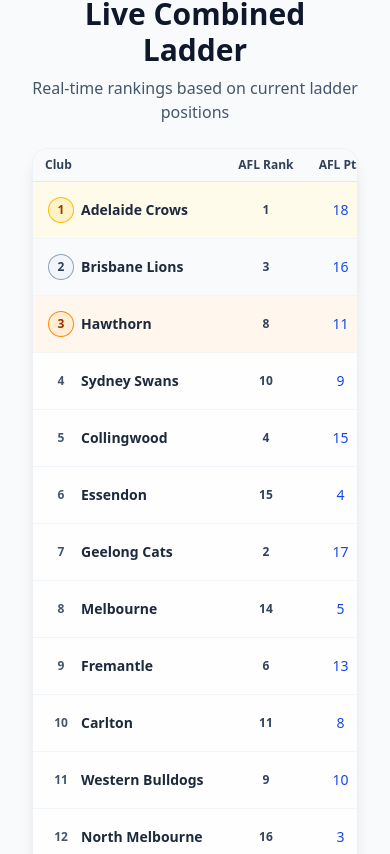
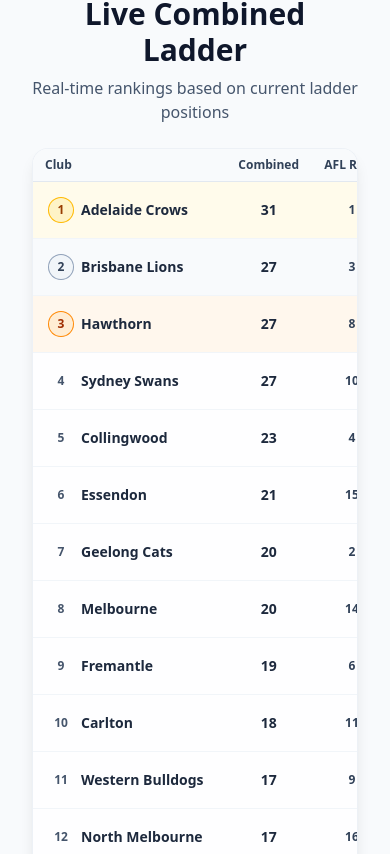
Before and after one commit to PalmyW/mcclelland, a Vue app: page / in a window 390 px wide. Shown: the part 2550-3404 px from the top of the page. Built offline with nearby package versions, Linux system fonts and the light colour scheme.

Commit message:
feat(ui): move Combined column to second position and update header to match

```diff
--- a/src/components/CombinedLadder.vue
+++ b/src/components/CombinedLadder.vue
@@ -17,11 +17,11 @@
           <thead>
             <tr class="bg-slate-50 dark:bg-slate-800 border-b border-slate-200 dark:border-slate-600">
               <th class="px-3 sm:px-6 py-2 sm:py-3 text-left font-semibold text-slate-700 dark:text-slate-300 text-xs sm:text-sm">Club</th>
+              <th class="px-3 sm:px-6 py-2 sm:py-3 text-center font-semibold text-slate-700 dark:text-slate-300 text-xs sm:text-sm">Combined</th>
               <th class="px-3 sm:px-6 py-2 sm:py-3 text-center font-semibold text-slate-700 dark:text-slate-300 text-xs sm:text-sm">AFL Rank</th>
               <th class="px-3 sm:px-6 py-2 sm:py-3 text-center font-semibold text-slate-700 dark:text-slate-300 text-xs sm:text-sm">AFL Pts</th>
               <th class="px-3 sm:px-6 py-2 sm:py-3 text-center font-semibold text-slate-700 dark:text-slate-300 text-xs sm:text-sm">AFLW Rank</th>
               <th class="px-3 sm:px-6 py-2 sm:py-3 text-center font-semibold text-slate-700 dark:text-slate-300 text-xs sm:text-sm">AFLW Pts</th>
-              <th class="px-3 sm:px-6 py-2 sm:py-3 text-center font-semibold text-slate-700 dark:text-slate-300 text-xs sm:text-sm">Combined</th>
             </tr>
           </thead>
           <TransitionGroup name="list" tag="tbody">
--- a/src/components/CombinedLadderRow.vue
+++ b/src/components/CombinedLadderRow.vue
@@ -11,6 +11,11 @@
         <span class="font-semibold text-slate-800 dark:text-slate-200 text-sm sm:text-base whitespace-nowrap">{{ row.club }}</span>
       </div>
     </td>
+    <td class="px-4 sm:px-6 py-3 text-center">
+      <span class="inline-flex items-center justify-center px-3 sm:px-4 py-1.5 text-slate-800 dark:text-slate-200 font-semibold  text-sm sm:text-base">
+        {{ row.combined }}
+      </span>
+    </td>
     <td class="px-4 sm:px-6 py-3 text-center font-medium text-slate-700 dark:text-slate-300">
       <span class="inline-flex items-center justify-center w-7 h-7 sm:w-8 sm:h-8 font-semibold text-xs sm:text-sm">
         {{ row.aflRank }}
@@ -23,11 +28,6 @@
       </span>
     </td>
     <td class="px-4 sm:px-6 py-3 text-center font-medium text-pink-700 dark:text-pink-300 text-sm sm:text-base">{{ row.aflwPoints }}</td>
-    <td class="px-4 sm:px-6 py-3 text-center">
-      <span class="inline-flex items-center justify-center px-3 sm:px-4 py-1.5 text-slate-800 dark:text-slate-200 font-semibold  text-sm sm:text-base">
-        {{ row.combined }}
-      </span>
-    </td>
   </tr>
 </template>
 
```
